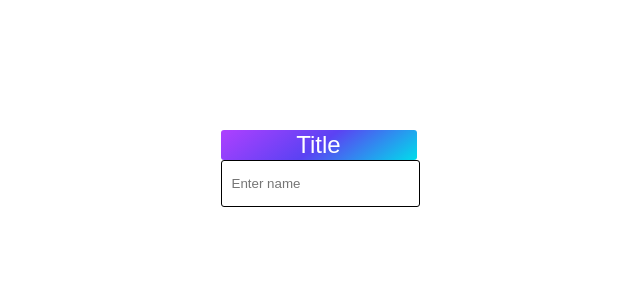
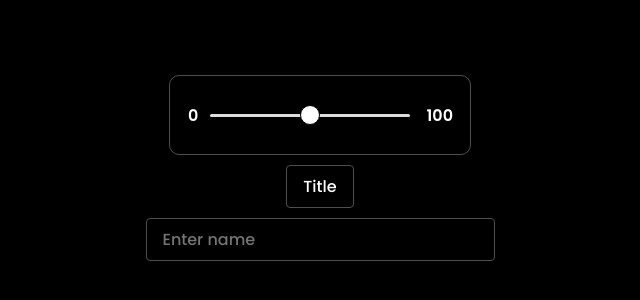
Before and after one commit to sobhanbera/collection, a Next.js app: page / in a window 1280 px wide. Shown: the part 232-532 px from the top of the page, without its empty margins (320-960 px from the left). Built offline with nearby package versions, Linux system fonts and the light colour scheme.

Commit message:
components created
1) slider component created for light and dark mod both
2) button component created for light and dark mod both
3) input component created for light and dark mod both

```diff
--- /dev/null
+++ b/components/slider/index.tsx
@@ -0,0 +1,49 @@
+import React, {useEffect, useRef, useState} from 'react'
+import style from '../../styles/components/slider/index.module.scss'
+
+interface SliderProps extends React.HTMLProps<HTMLInputElement> {
+    max: number
+}
+
+function Slider(props: SliderProps) {
+    const slideValue = useRef<HTMLDivElement>()
+    const inputSlider = useRef<HTMLInputElement>()
+    const [tag, setTag] = useState(false)
+
+    const changed = evt => {
+        slideValue.current.textContent = evt.target.value
+        setTag(true)
+    }
+
+    const reset = () => {
+        setTag(false)
+    }
+
+    return (
+        <div className={style.range}>
+            <div className={style.sliderValue}>
+                <div className={tag ? style.show : null} ref={slideValue}>
+                    100
+                </div>
+            </div>
+            <div className={style.field}>
+                <div className={`${style.value} ${style.left}`}>
+                    {props.min ? props.min : 0}
+                </div>
+                <input
+                    onChange={changed}
+                    onBlur={reset}
+                    ref={inputSlider}
+                    type="range"
+                    min={props.min ? props.min : 0}
+                    max={props.max ? props.max : 100}
+                />
+                <div className={`${style.value} ${style.right}`}>
+                    {props.max ? props.max : 100}
+                </div>
+            </div>
+        </div>
+    )
+}
+
+export default Slider
--- a/pages/index.tsx
+++ b/pages/index.tsx
@@ -1,10 +1,11 @@
 import Button from '../components/button'
 import Input from '../components/input'
-
+import Slider from '../components/slider'
 type Props = {}
 export default function Home({}: Props) {
     return (
-        <div>
+        <div className="dark">
+            <Slider min={0} max={100} />
             <Button>Title</Button>
             <Input placeholder="Enter name" name="name" type="text" />
         </div>
--- a/styles/components/button/index.module.scss
+++ b/styles/components/button/index.module.scss
@@ -1,43 +1,17 @@
 .btn {
     background-color: var(--btn-color);
-    border: none;
-    padding: 10px 30px;
-    color: white;
-    border-radius: var(--btn-radius);
-    cursor: pointer;
-
-    align-items: center;
-    background-image: linear-gradient(144deg, #af40ff, #5b42f3 50%, #00ddeb);
-    border: 0;
-    border-radius: var(--btn-radius);
-    box-sizing: border-box;
-    color: #ffffff;
-    display: flex;
-    font-family: Phantomsans, sans-serif;
-    font-size: 20px;
-    justify-content: center;
-    line-height: 1em;
-    max-width: 100%;
-    min-width: 140px;
-    padding: 3px;
-    text-decoration: none;
-    user-select: none;
-    white-space: nowrap;
-    cursor: pointer;
-
-    &:active,
-    &:hover {
-        outline: 0;
-
-        span {
-            background: none;
-        }
-    }
+    color: var(--text-color);
+    border-radius: 4px;
+    font-weight: 500;
+    padding: 8px 16px;
+    transition: 0.385s ease;
+    border: var(--border);
+    margin: 10px;
 }
 
-@media (min-width: 768px) {
-    .btn {
-        font-size: 24px;
-        min-width: 196px;
-    }
+.btn:hover {
+    background-color: var(--btn-invert-color);
+    color: var(--text-invert-color);
+    border: var(--border-invert);
+    cursor: pointer;
 }
--- a/styles/components/input/index.module.scss
+++ b/styles/components/input/index.module.scss
@@ -1,14 +1,15 @@
 .input {
-    padding: var(--input-padding);
-    border-radius: var(--btn-radius);
-    border: 1px solid black;
-}
-
-.input:hover {
-    border: 1px solid #AF40FF;
+    outline: none;
+    border: none;
+    background-color: var(--input-color);
+    font-weight: 500;
+    padding: 8px 16px;
+    border-radius: 4px;
+    border: var(--input-border);
+    color: var(--input-text-color);
 }
 
 .input:focus {
     outline: none;
-    border: 2px solid #af40ff;
+    border: var(--input-invert-border);
 }
--- /dev/null
+++ b/styles/components/slider/index.module.scss
@@ -0,0 +1,97 @@
+.range {
+    height: 80px;
+    min-width: 200px;
+    background: rgb(255, 255, 255);
+    border-radius: 10px;
+    padding: 0 60px 0 40px;
+    border: var(--slider-border);
+    background-color: var(--slider-color);
+    color: var(--slider-text-color);
+}
+
+.sliderValue {
+    position: relative;
+    width: 100%;
+}
+
+.sliderValue div {
+    width: 45px;
+    height: 45px;
+    position: absolute;
+    top: -22px;
+    left: 55%;
+    background-color: black;
+    color: white;
+    display: flex;
+    justify-content: center;
+    align-items: center;
+    border-radius: 5px;
+    transform: translateX(-70%) scale(0);
+    font-weight: 500;
+    transition: transform 0.3s ease-in-out;
+    z-index: 2;
+    border: var(--slider-border);
+}
+
+.sliderValue div.show {
+    transform: translateX(-70%) scale(1);
+}
+
+.field {
+    display: flex;
+    align-items: center;
+    justify-content: center;
+    height: 100%;
+    min-width: 200px;
+    position: relative;
+}
+
+.field .value {
+    position: absolute;
+    font-size: 16px;
+    color: var(--slider-text-color);
+    font-weight: 600;
+}
+
+.field .value.left {
+    left: -22px;
+}
+
+.field .value.right {
+    right: -43px;
+}
+
+.range input {
+    -webkit-appearance: none;
+    width: 100%;
+    height: 3px;
+    background: #ddd;
+    border-radius: 5px;
+    outline: none;
+    border: none;
+    z-index: 2222;
+}
+
+.range input::-webkit-slider-thumb {
+    -webkit-appearance: none;
+    width: 20px;
+    height: 20px;
+    border-radius: 50%;
+    background: var(--slider--thumb-color);
+    border: 1px solid black;
+    cursor: pointer;
+}
+
+.range input::-moz-range-thumb {
+    -webkit-appearance: none;
+    width: 20px;
+    height: 20px;
+    border-radius: 50%;
+    background: black;
+    border: 1px solid black;
+    cursor: pointer;
+}
+
+.range input::-moz-range-progress {
+    background: black; //this progress background is only shown on Firefox
+}
--- a/styles/globals.scss
+++ b/styles/globals.scss
@@ -1,25 +1,68 @@
-html,
-body {
+@import url('https://fonts.googleapis.com/css?family=Poppins:400,500,600,700&display=swap');
+* {
+    margin: 0;
     padding: 0;
-    margin: 0;
-    font-family: -apple-system, BlinkMacSystemFont, Segoe UI, Roboto, Oxygen, Ubuntu, Cantarell, Fira Sans, Droid Sans, Helvetica Neue, sans-serif;
-    min-height: 100vh;
+    box-sizing: border-box;
+    font-family: 'Poppins', sans-serif;
+    font-size: 16px;
+    text-decoration: none;
+    list-style: none;
+}
+
+.dark {
+    /* for button */
+    --border-color: rgb(78, 78, 78);
+    --btn-color: rgb(0, 0, 0); //button color  in dark mod
+    --btn-invert-color: rgb(0, 0, 0); //button color when hover in dark mod
+    --text-color: rgb(255, 255, 255); //text color in dark mode
+    --text-invert-color: rgb(255, 255, 255); //text color when hover in dark mod
+    --border: 1px solid var(--border-color); //border when dark mode
+    --border-invert: 1px solid rgb(255, 255, 255); //border when hover in dark mod
+    background-color: black; //background color in dark mod
+    /* for input */
+    --input-color: black; //input background color in dark mod
+    --input-border: 1px solid var(--border-color); //input border in dark mod
+    --input-invert-border: 1px solid white; //input border in dark mod when hover
+    --input-text-color: white; //text color of input in dark mode
+    /* for slider */
+    --slider-border: 1px solid var(--border-color); //border when dark mode
+    --slider-invert-border: 1px solid rgb(255, 255, 255); //border when hover in dark mod
+    --slider-color: black;
+    --slider--thumb-color: white;
+    --slider-text-color: white;
+    /* normal css for container */
     display: flex;
     justify-content: center;
     align-items: center;
+    min-height: 100vh;
+    flex-direction: column;
 }
 
-a {
-    color: inherit;
-    text-decoration: none;
+.light {
+    /* for button */
+    --border-color: rgb(78, 78, 78);
+    --btn-color: rgb(255, 255, 255); //button color when light mod
+    --btn-invert-color: rgb(255, 255, 255); //button color when hover
+    --text-color: #666; //text color when light mod
+    --text-invert-color: #666; //text color when hover in olight mode
+    --border: 1px solid var(--text-color); //border when light mod
+    --border-invert: 1px solid black; //border when hover in light mod
+    background-color: white; //background color in light mod
+    /* for input */
+    --input-color: rgb(255, 255, 255); //input bg color in light mod
+    --input-border: 1px solid var(--border-color); //input border color in light mod
+    --input-invert-border: 1px solid rgb(0, 0, 0); //input border color when hover in light mod
+    --input-text-color: rgb(0, 0, 0); //input text color in light mod
+    /* for slider */
+    --slider-border: 1px solid var(--border-color); //input border color in light mod
+    --slider-invert-border: 1px solid rgb(0, 0, 0); //input border color when hover in light mod
+    --slider-color: rgb(255, 255, 255);
+    --slider--thumb-color: rgb(0, 0, 0);
+    --slider-text-color: rgb(0, 0, 0);
+    /* normal css for container */
+    display: flex;
+    justify-content: center;
+    align-items: center;
+    flex-direction: column;
+    min-height: 100vh;
 }
-
-* {
-    box-sizing: border-box;
-}
-
-:root {
-    --btn-color: rgb(35, 137, 255);
-    --btn-radius: 3px;
-    --input-padding: 15px 10px;
-}
```
Also changed, not shown: 2 other files (tests, documents, lock files or other folders).
